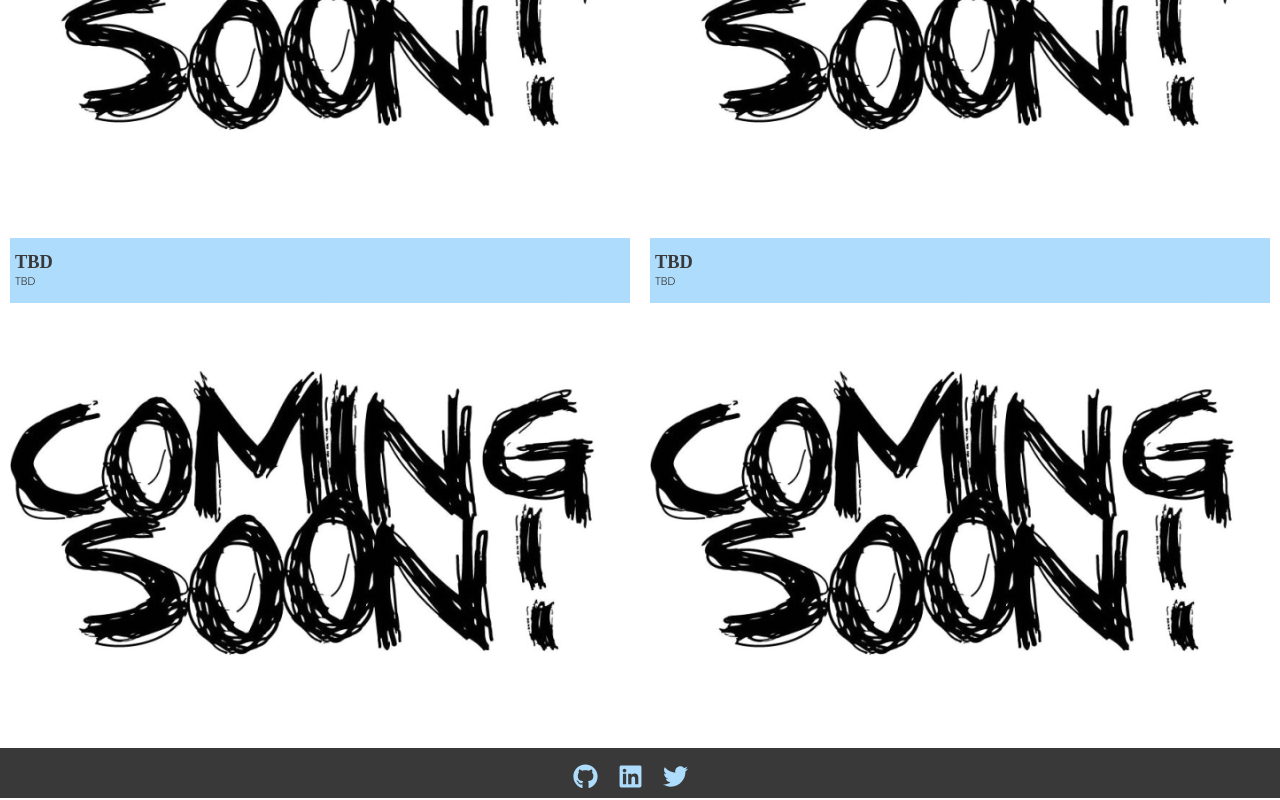
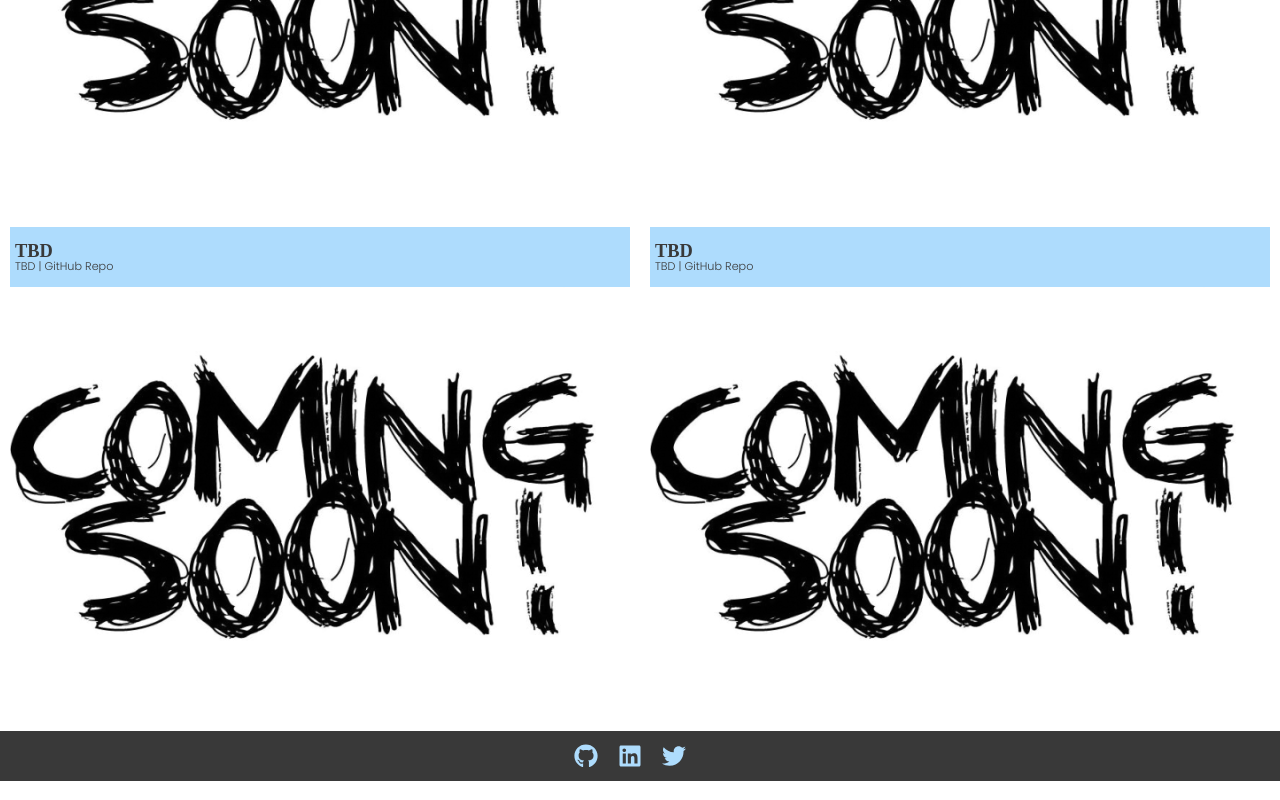
Before and after one commit to smcgarr13/portfolio, a React (Create React App) app: page /portfolio in a window 1280 px wide. Shown: the part 888-1688 px from the top of the page. Built offline with nearby package versions, Linux system fonts and the light colour scheme; a web font is replaced by a local one.

Commit message:
added repo links to projects

```diff
--- a/src/components/Project.jsx
+++ b/src/components/Project.jsx
@@ -1,13 +1,16 @@
 import React from 'react';
 
-const Project = ({ title, description, href, imgSrc, altText }) => {
+const Project = ({ title, description, href, imgSrc, altText, repo }) => {
     console.log('Project props:', { title, description, href, imgSrc, altText });
     return (
         <div className='flexbox-item'>
             <a href={ href }>
                 <div className='container'>
                     <h4>{ title }</h4>
-                    <span>{ description }</span>
+                    <span>{ description } </span>
+                    <a href={ repo } target='_blank' rel="noopener noreferrer">
+                | GitHub Repo
+            </a>
                 </div>
                 <img src={ imgSrc } alt= {altText } className="project-image" />
             </a>
--- a/src/data/projectData.js
+++ b/src/data/projectData.js
@@ -8,42 +8,48 @@ const projects = [
         description: "Route Planner",
         href: "https://smcgarr13.github.io/JoyRide/",
         imgSrc: JoyRideImage,
-        altText: "JoyRide screenshot"
+        altText: "JoyRide screenshot",
+        repo: "https://github.com/smcgarr13/JoyRide"
     },
     {
         title: "Randy's Booth Co",
         description: "Business Optimization",
         href: "https://randys-booth-co.herokuapp.com/",
         imgSrc: RandysBoothImage,
-        altText: "Randy's Booth Co screenshot"
+        altText: "Randy's Booth Co screenshot",
+        repo: "https://github.com/smcgarr13/Randys-Booth-Co"
     },
     {
         title: "TBD",
         description: "TBD",
         href: "TBD",
         imgSrc: ComingSoonImage,
-        altText: "Coming Soon Image"
+        altText: "Coming Soon Image",
+        repo: "https://github.com/smcgarr13"
     },
     {
         title: "TBD",
         description: "TBD",
         href: "TBD",
         imgSrc: ComingSoonImage,
-        altText: "Coming Soon Image"
+        altText: "Coming Soon Image",
+        repo: "https://github.com/smcgarr13"
     },
     {
         title: "TBD",
         description: "TBD",
         href: "TBD",
         imgSrc: ComingSoonImage,
-        altText: "Coming Soon Image"
+        altText: "Coming Soon Image",
+        repo: "https://github.com/smcgarr13"
     },
     {
         title: "TBD",
         description: "TBD",
         href: "TBD",
         imgSrc: ComingSoonImage,
-        altText: "Coming Soon Image"
+        altText: "Coming Soon Image",
+        repo: "https://github.com/smcgarr13"
     },
 ];
 
--- a/src/index.css
+++ b/src/index.css
@@ -208,10 +208,15 @@ h4 {
   text-decoration: none;
 }
 
-span {
+span, a {
   font-size: 0.7rem;
   color: rgb(57, 57, 57);
   text-decoration: none;
+}
+
+span:hover, a:hover {
+  background-size: 75% 75%;
+  color: darkorchid;
 }
 
 .flexbox-container {
@@ -324,7 +329,7 @@ textarea {
   height: 50px;
   justify-content: center;
   font-size: 1.5vw;
-  padding: 14px 0;
+  padding: 10px 0;
   background-color: rgb(57, 57, 57);
   font-size: 25px;
 }
@@ -344,7 +349,8 @@ textarea {
 
 .Footer a {
   text-decoration: none;
-  color:rgb(174, 220, 253)
+  color:rgb(174, 220, 253);
+  font-size: 24px;
 }
 
 .Footer a:hover {
--- a/src/pages/Portfolio.jsx
+++ b/src/pages/Portfolio.jsx
@@ -15,6 +15,7 @@ const Portfolio = () => {
                     href={ project.href }
                     imgSrc={ project.imgSrc }
                     altText={ project.altText }
+                    repo={ project.repo }
                     />
                 ))}
             </div>
```
